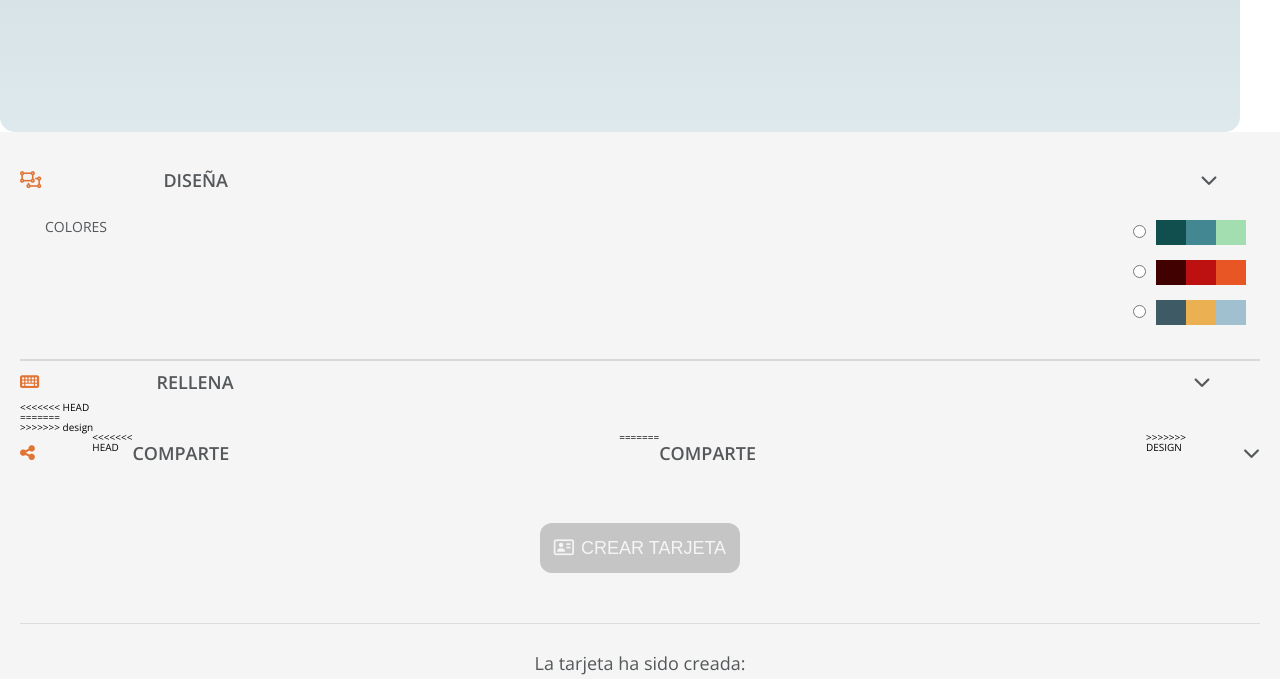
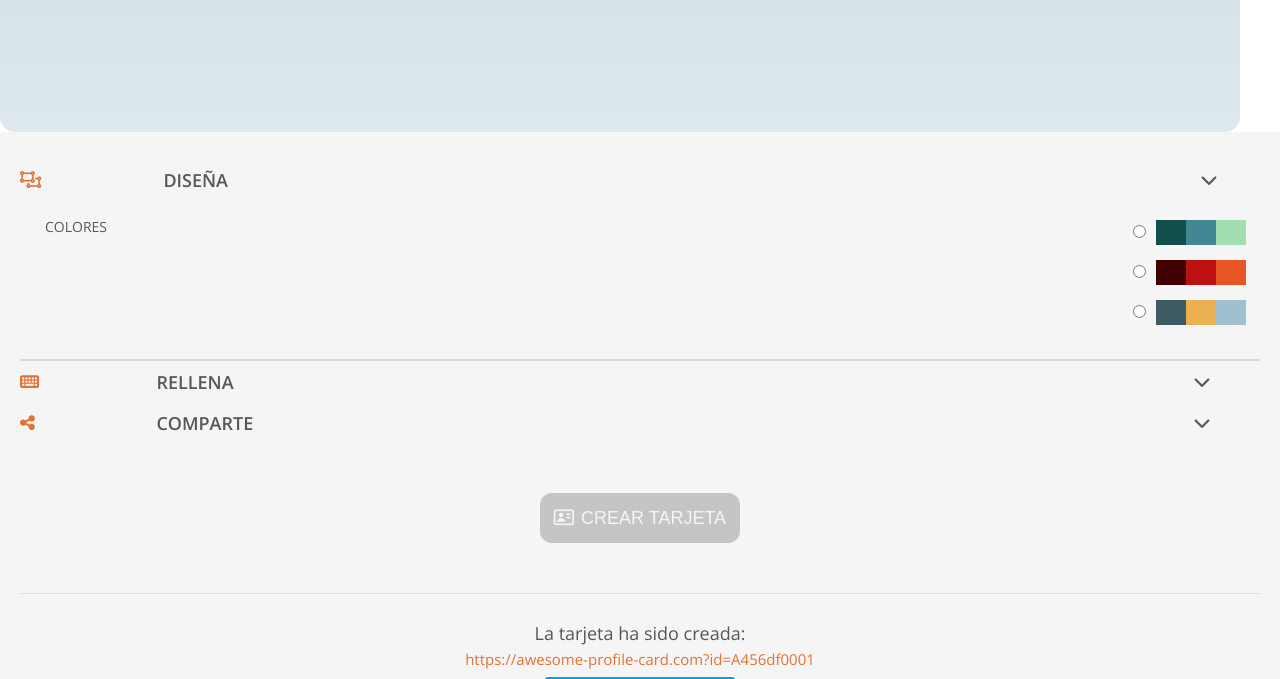
Before and after one commit to Adalab/project-promo-t-module-2-team-3, a website: page src/html/create-card.html in a window 1280 px wide. Shown: the part 508-1187 px from the top of the page. Drawn offline with nearby package versions, Linux system fonts and the light colour scheme; files that its build step writes are made by us from their sources.

Commit message:
resolve conflicts

```diff
--- a/src/html/partials/card-section-form.html
+++ b/src/html/partials/card-section-form.html
@@ -12,8 +12,6 @@
       <include src="./card-section-form-design.html"></include>
     </fieldset>
 
-
-
     <fieldset>
       <div class="fieldset__div">
         <i class="fa-solid fa-keyboard element-icon" style="color: #e17334"></i>
@@ -22,21 +20,13 @@
       </div>
       <include src="./card-section-form-fill.html"></include>
     </fieldset>
-<<<<<<< HEAD
     <fieldset class="fieldset">
-=======
-    <fieldset>
->>>>>>> design
       <div class="fieldset__div">
         <i
           class="fa-sharp fa-solid fa-share-nodes element-icon"
           style="color: #e17334"
         ></i>
-<<<<<<< HEAD
-        <h3 class="div__title">comparte</h3>
-=======
         <h3 class="div__title">Comparte</h3>
->>>>>>> design
         <i class="fa-solid fa-chevron-down"></i>
       </div>
       <include src="./card-section-form-share.html"></include>
```
